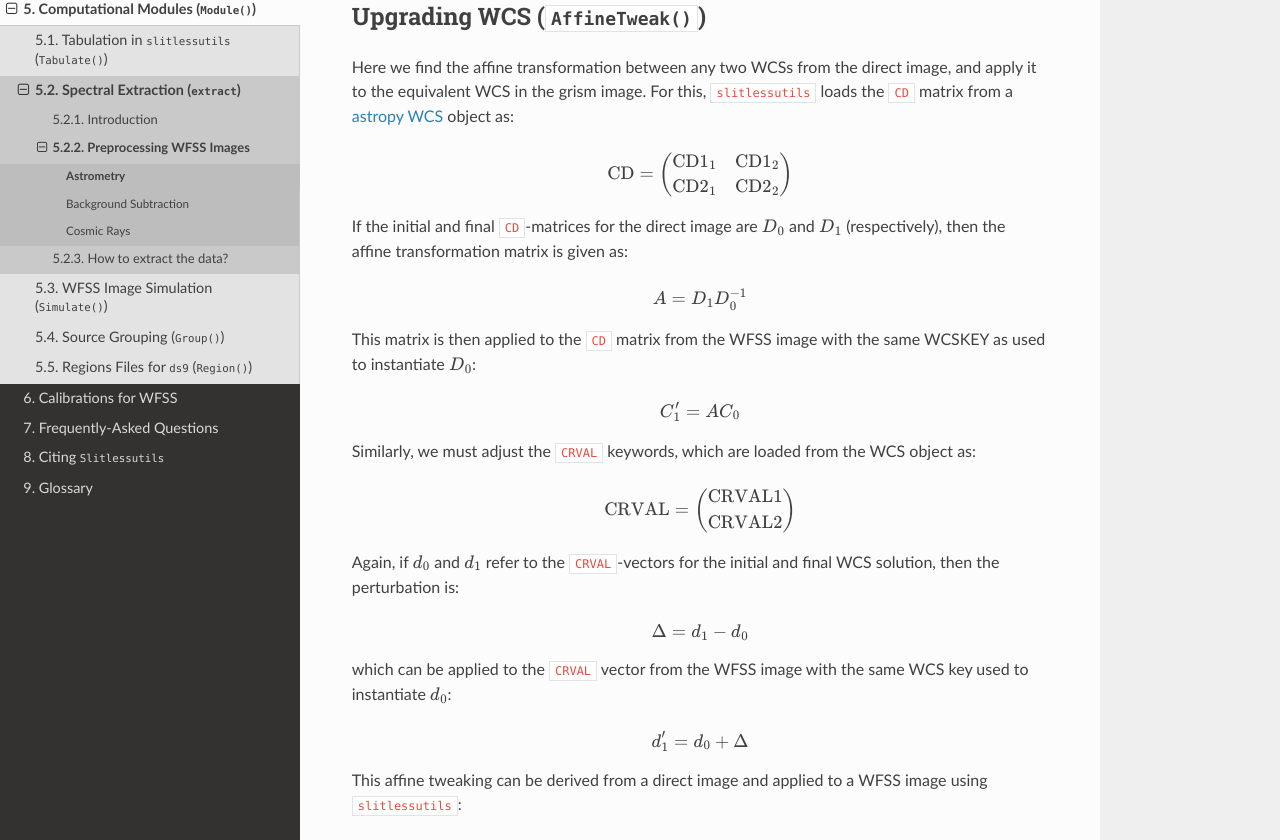
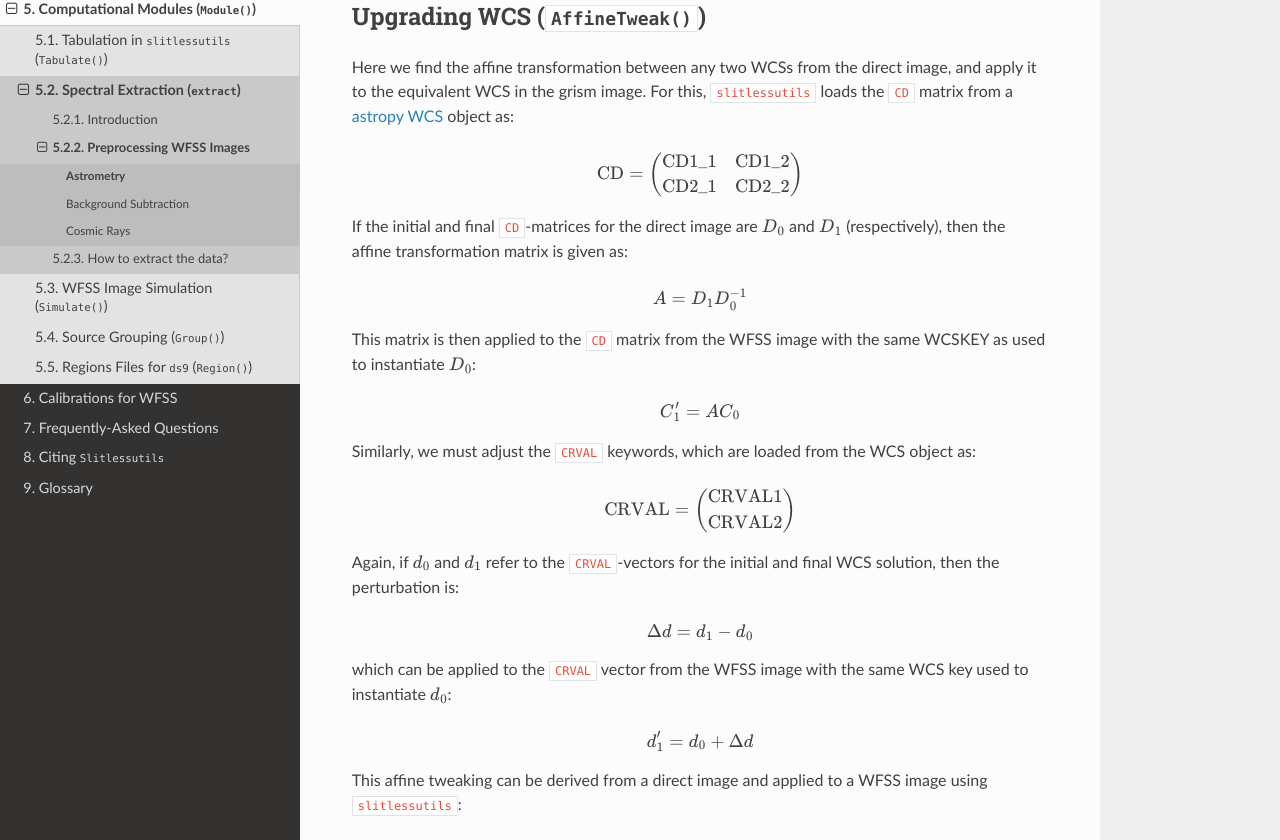
Before and after one commit to spacetelescope/slitlessutils, a Sphinx documentation site: the page built from docs/astrometry.rst, in a window 1280 px wide and 1400 px high, scrolled down 590 px. Shown: the part 259-1099 px from the top of the window. Built offline with Sphinx 7.4.7 and the Read the Docs theme 2.0.0, drawn with Linux system fonts in a browser that asks for light colours.

```diff
--- a/docs/astrometry.rst
+++ b/docs/astrometry.rst
@@ -29,8 +29,8 @@ Here we find the affine transformation between any two WCSs from the direct imag
 
 .. math::
 	\mathrm{CD} = \left(\begin{array}{cc}
-			            \mathrm{CD}1_1 & \mathrm{CD}1_2 \\
-			   			\mathrm{CD}2_1 & \mathrm{CD}2_2 \end{array}\right)
+			            \mathrm{CD}1\_1 & \mathrm{CD}1\_2 \\
+			   			\mathrm{CD}2\_1 & \mathrm{CD}2\_2 \end{array}\right)
 
 If the initial and final ``CD``-matrices for the direct image are :math:`D_0` and :math:`D_1` (respectively), then the affine transformation matrix is given as:
 
@@ -51,12 +51,12 @@ Similarly, we must adjust the ``CRVAL`` keywords, which are loaded from the WCS
 Again, if :math:`d_0` and :math:`d_1` refer to the ``CRVAL``-vectors for the initial and final WCS solution, then the perturbation is:
 
 .. math::
-	\Delta = d_1 - d_0
+	\Delta d= d_1 - d_0
 
 which can be applied to the ``CRVAL`` vector from the WFSS image with the same WCS key used to instantiate :math:`d_0`:
 
 .. math::
-	d_1' = d_0 + \Delta
+	d_1' = d_0 + \Delta d
 
 This affine tweaking can be derived from a direct image and applied to a WFSS image using ``slitlessutils``:
 
--- a/docs/glossary.rst
+++ b/docs/glossary.rst
@@ -19,6 +19,9 @@ Since many terms may be used colloquially and/or have different definitions in o
 
 	cosmic ray
 		A high energy particle that imparts a significant amount of charge.  Cosmic rays often appear as very sharp, discontinuous features that do not reappear in successive images.
+
+	damping target
+		The vector of spectra that the sparse-least squares solutions will tend to minimize high-frequency noise.  See scipy implementation of the `LSQR <https://docs.scipy.org/doc/scipy/reference/generated/scipy.sparse.linalg.lsqr.html>`_ algorithm.
 
 	data-quality array
 		A bitmask containing the flags that indicate different failure modes of a pixel.  In general, the *good* pixels have a data-quality value of 0.  Also called DQA.
--- a/docs/instrumentfiles.rst
+++ b/docs/instrumentfiles.rst
@@ -77,8 +77,8 @@ Detector Parameters
        | ``dtype``: a valid ``np.dtype``
    * - Noise properties
      -
-     - | dark current in :math:`e^-/s`
-       | readnoise in :math:`e^-`
+     - | dark current :math:`D` in :math:`e^-/s`
+       | readnoise :math:`R` in :math:`e^-`
    * - Detector dimensionality
      -
      - | ``naxis``: 2-element list of size of detector (must be ``int``)
--- a/docs/regions.rst
+++ b/docs/regions.rst
@@ -38,9 +38,9 @@ Example
 	sources = su.sources.SourceCollection(segfile, imgfile)
 
 	# instantiate the region module
-   reg = su.modules.Region(ncpu=1, close_size=12)
+	reg = su.modules.Region(ncpu=1, close_size=12)
 
-   # run the module
+	# run the module
 	regfiles = reg(data, sources)
 
 
--- a/docs/simulation.rst
+++ b/docs/simulation.rst
@@ -69,7 +69,7 @@ where :math:`B` and :math:`t` are the background and exposure time described in
 
   \begin{eqnarray}
     S_{x,y} &=& \frac{p_{x,y}+g_{x,y}}{t} - B - D\\
-    U_{x,y} &=& \sqrt{\frac{\tilde{S}_{x,y} + B + D}{t}+ \left(\frac{R}{t}\right)^2}
+    U_{x,y} &=& \sqrt{\left(\frac{\tilde{S}_{x,y} + B + D}{t}\right)+ \left(\frac{R}{t}\right)^2}
   \end{eqnarray}
 
 both in units of :math:`e^-/s`.  The background rate and dark current are subtracted here to produce an image equivalent to a :doc:`sky-subtracted WFSS image <background>`.
```
Also changed, not shown: docs/multi.rst (+61 -7 lines), docs/images/confusion.png (added).
